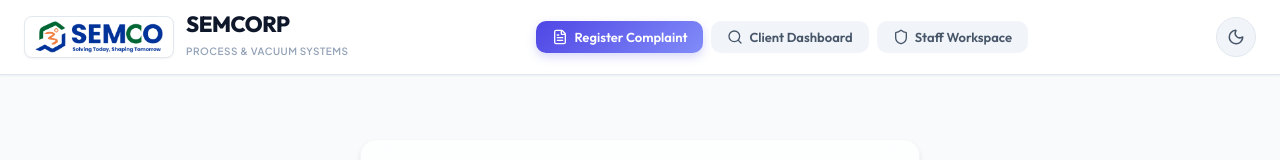
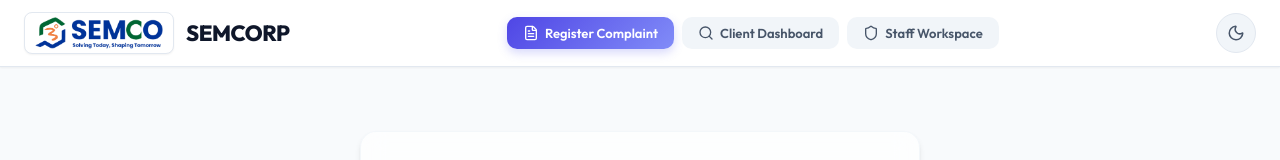
Before and after one commit to SEMCORP18-06/Service-Frontend, a React (Vite) app: page / in a window 1280 px wide. Shown: the top 160 px of the page. Built offline with nearby package versions, Linux system fonts and the light colour scheme; no server answers.

Commit message:
style: remove tagline subtitle from header logo

```diff
--- a/src/App.jsx
+++ b/src/App.jsx
@@ -99,7 +99,6 @@ export default function App() {
           </div>
           <div>
             <h1 style={{ fontSize: isMobile ? '18px' : '22px', lineHeight: 1.1, fontWeight: 800 }}>SEMCORP</h1>
-            <span style={{ fontSize: '10px', color: 'var(--text-tertiary)', fontWeight: 600, letterSpacing: '0.05em', textTransform: 'uppercase' }}>Process & Vacuum Systems</span>
           </div>
         </div>
 
```
